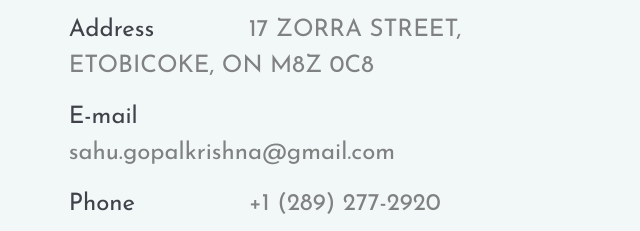
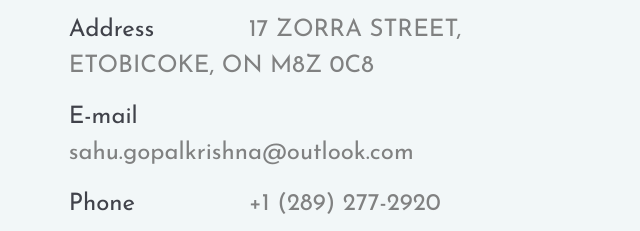
Before and after one commit to gopalsahu/testresume2, a plain HTML site: page index.html in a window 1280 px wide. Shown: the part 937-1168 px from the top of the page, 53-693 px from the left. Drawn offline with Linux system fonts and the light colour scheme.

Commit message:
Update index.html

```diff
--- a/index.html
+++ b/index.html
@@ -68,7 +68,7 @@
 								<ul>
 									<li><span>Date of Birth</span>Jan 05, 1984</li>
 									<li><span>Address</span>17 ZORRA STREET, ETOBICOKE, ON M8Z 0C8</li>
-									<li><span>E-mail</span>sahu.gopalkrishna@gmail.com</li>
+									<li><span>E-mail</span>sahu.gopalkrishna@outlook.com</li>
 									<li><span>Phone </span>+1 (289) 277-2920</li>
 								</ul>
 							</div>
```
